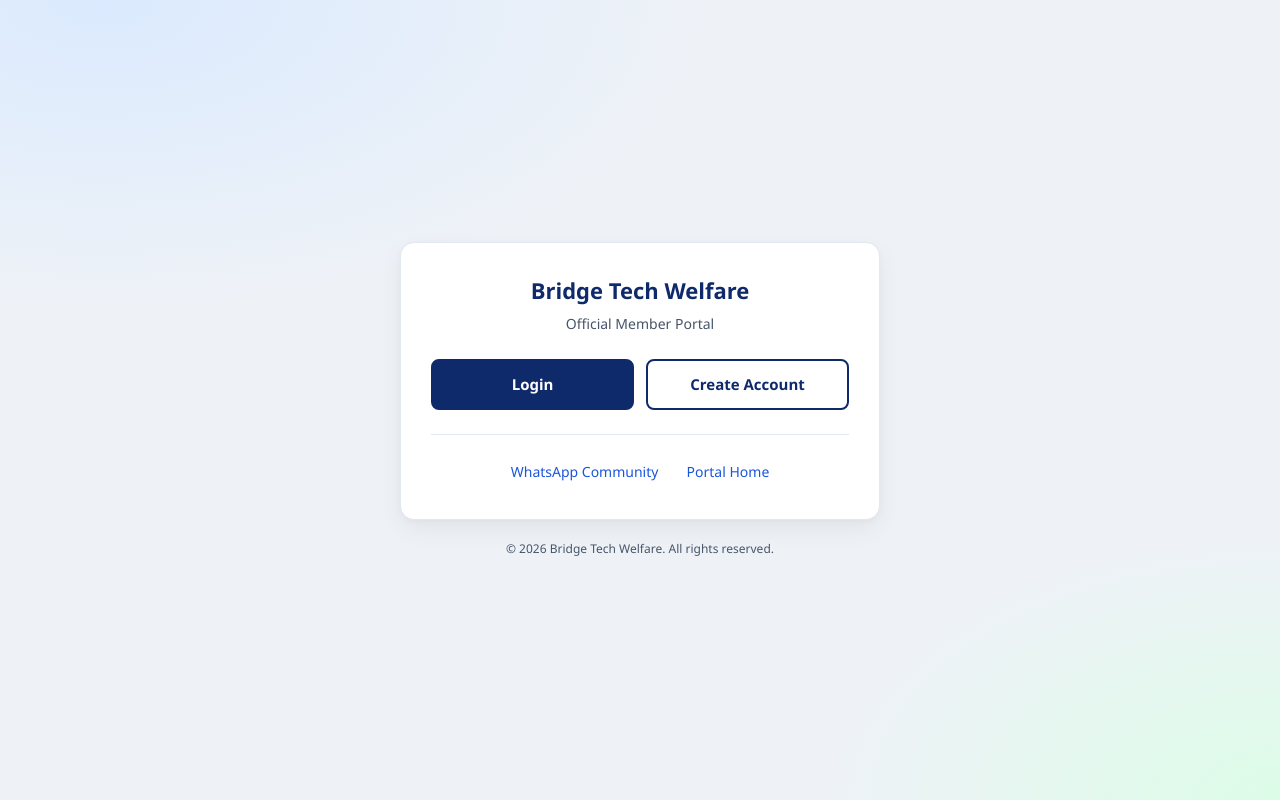
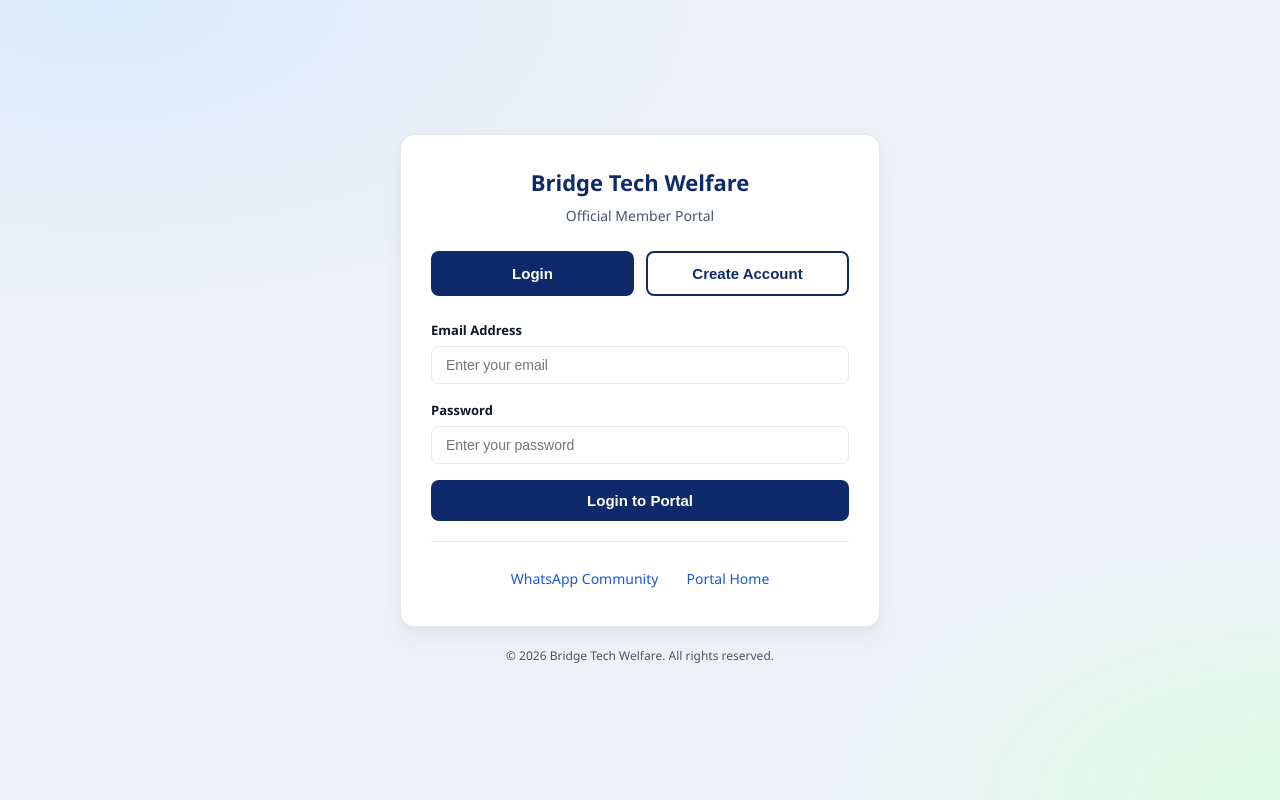
Before and after one commit to bridgetechwelfare-web/bridgetechwelfare-web.github.io, a plain HTML site: page index.html in a window 1280 px wide. Drawn offline with Linux system fonts and the light colour scheme.

Commit message:
Update index.html

```diff
--- a/index.html
+++ b/index.html
@@ -59,7 +59,7 @@
     font-size: 14px;
     margin: 0;
   }
-  /* Buttons container instead of tabs */
+  /* Buttons container */
   .auth-buttons {
     display: flex;
     gap: 12px;
@@ -76,20 +76,49 @@
     cursor: pointer;
     transition: all 0.2s ease;
     border: 2px solid var(--blue-700);
+    background: transparent;
+    color: var(--blue-700);
   }
-  .auth-btn.login {
+  .auth-btn.active {
     background: var(--blue-700);
     color: #ffffff;
   }
-  .auth-btn.login:hover {
+  .form-section {
+    display: none;
+  }
+  .form-section.active {
+    display: block;
+  }
+  .input-group {
+    margin-bottom: 16px;
+  }
+  .input-group label {
+    display: block;
+    font-size: 13px;
+    font-weight: 600;
+    margin-bottom: 6px;
+    color: var(--ink);
+  }
+  .input-group input {
+    width: 100%;
+    padding: 10px 14px;
+    border: 1px solid var(--line);
+    border-radius: 8px;
+    font-size: 14px;
+  }
+  .submit-btn {
+    width: 100%;
+    padding: 12px;
+    background: var(--blue-700);
+    color: white;
+    border: none;
+    border-radius: 8px;
+    font-weight: 600;
+    font-size: 15px;
+    cursor: pointer;
+  }
+  .submit-btn:hover {
     background: var(--blue-900);
-  }
-  .auth-btn.register {
-    background: transparent;
-    color: var(--blue-700);
-  }
-  .auth-btn.register:hover {
-    background: #f1f5f9;
   }
   .links-section {
     margin-top: 20px;
@@ -124,10 +153,40 @@
       <p>Official Member Portal</p>
     </div>
 
-    <!-- Login & Create Account Buttons (Replaced Tabs) -->
+    <!-- Toggle Buttons -->
     <div class="auth-buttons">
-      <a href="#login" class="auth-btn login" onclick="alert('Login form integration goes here.')">Login</a>
-      <a href="#register" class="auth-btn register" onclick="alert('Registration form integration goes here.')">Create Account</a>
+      <button id="loginTabBtn" class="auth-btn active" onclick="switchForm('login')">Login</button>
+      <button id="registerTabBtn" class="auth-btn" onclick="switchForm('register')">Create Account</button>
+    </div>
+
+    <!-- Login Form -->
+    <div id="loginForm" class="form-section active">
+      <div class="input-group">
+        <label>Email Address</label>
+        <input type="email" placeholder="Enter your email" required>
+      </div>
+      <div class="input-group">
+        <label>Password</label>
+        <input type="password" placeholder="Enter your password" required>
+      </div>
+      <button type="button" class="submit-btn" onclick="alert('Login functionality connected successfully!')">Login to Portal</button>
+    </div>
+
+    <!-- Register Form -->
+    <div id="registerForm" class="form-section">
+      <div class="input-group">
+        <label>Full Name</label>
+        <input type="text" placeholder="Enter your full name" required>
+      </div>
+      <div class="input-group">
+        <label>Email Address</label>
+        <input type="email" placeholder="Enter your email" required>
+      </div>
+      <div class="input-group">
+        <label>Password</label>
+        <input type="password" placeholder="Create a password" required>
+      </div>
+      <button type="button" class="submit-btn" onclick="alert('Account created successfully!')">Register Account</button>
     </div>
 
     <!-- Community & Useful Links -->
@@ -141,5 +200,26 @@
     &copy; 2026 Bridge Tech Welfare. All rights reserved.
   </div>
 
+  <script>
+    function switchForm(type) {
+      const loginTab = document.getElementById('loginTabBtn');
+      const registerTab = document.getElementById('registerTabBtn');
+      const loginForm = document.getElementById('loginForm');
+      const registerForm = document.getElementById('registerForm');
+
+      if (type === 'login') {
+        loginTab.classList.add('active');
+        registerTab.classList.remove('active');
+        loginForm.classList.add('active');
+        registerForm.classList.remove('active');
+      } else {
+        registerTab.classList.add('active');
+        loginTab.classList.remove('active');
+        registerForm.classList.add('active');
+        loginForm.classList.remove('active');
+      }
+    }
+  </script>
+
 </body>
 </html>
```
